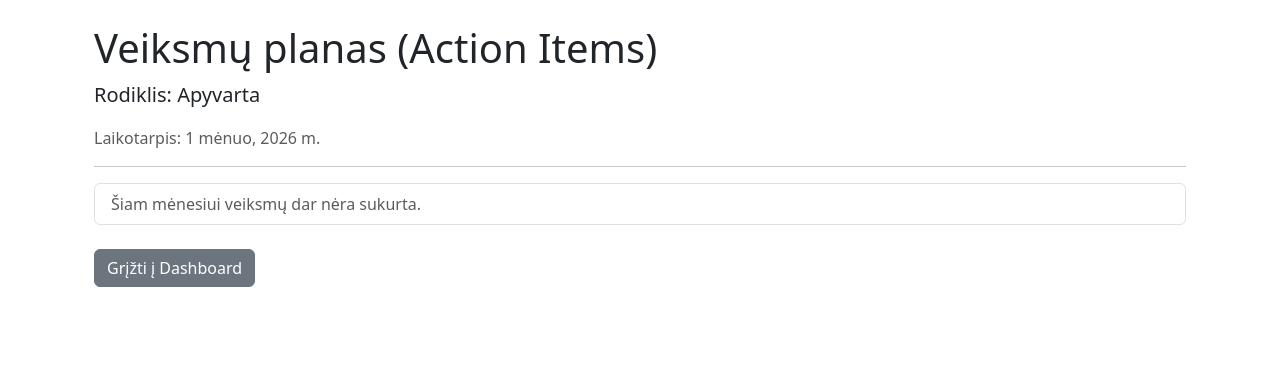
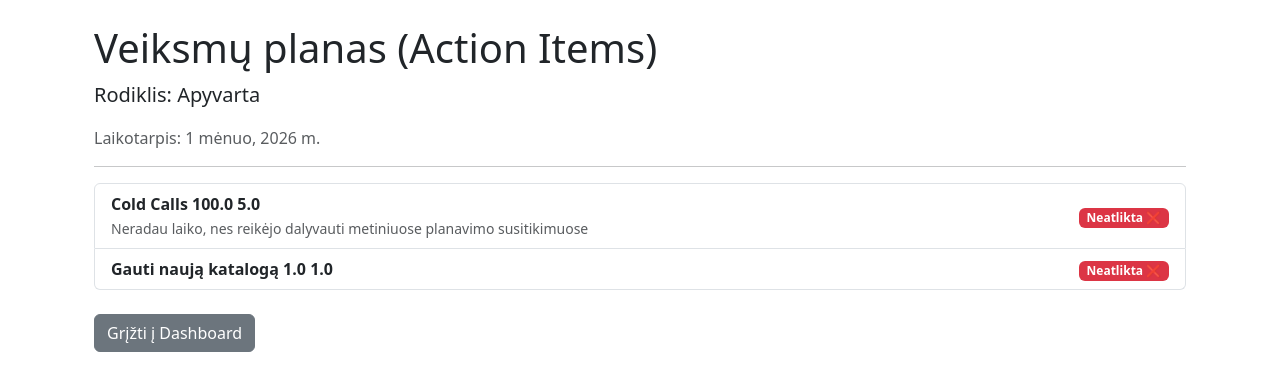
Before and after one commit to MiddleLifeCrisis/okr, a Django app: page /2026/1/1/ in a window 1280 px wide. Shown: the top 391 px of the page. Run offline with Django 5.2, Linux system fonts and the light colour scheme; data comes from the database, SQL or seed files in the repository.

Commit message:
V3 actions.html rodau planned, actual ir percentage

```diff
--- a/mysite/okr/models.py
+++ b/mysite/okr/models.py
@@ -60,6 +60,12 @@ class Action(models.Model):
     is_done= models.BooleanField(default=False)
     notes = models.TextField(null=True, blank=True, verbose_name="Komentarai / Problemos sprendimas")
 
+    @property
+    def action_achievement_percentage(self):
+        if self.planned_result and self.actual_result:
+            return (self.actual_result / self.planned_result) * 100
+        return 0
+
     def __str__(self):
         status = "✅" if self.is_done else "❌"
         return f"{status} {self.action_item} | {self.month_result}"
--- a/mysite/okr/templates/actions.html
+++ b/mysite/okr/templates/actions.html
@@ -12,7 +12,9 @@
         {% for action in actions %}
             <li class="list-group-item d-flex justify-content-between align-items-center">
                 <div>
-                    <strong>{{ action.title }}</strong>
+                    <strong>{{ action.action_item }}</strong>
+                    <strong>{{ action.planned_result }}</strong>
+                    <strong>{{ action.actual_result }}</strong>
                     {% if action.notes %}
                         <br><small class="text-muted">{{ action.notes }}</small>
                     {% endif %}
@@ -21,7 +23,7 @@
                     {% if action.is_done %}
                         <span class="badge bg-success text-white">Atlikta ✅</span>
                     {% else %}
-                        <span class="badge bg-danger text-white">Laukia ❌</span>
+                        <span class="badge bg-danger text-white">Neatlikta ❌</span>
                     {% endif %}
                 </span>
             </li>
--- a/mysite/okr/templates/dashboard.html
+++ b/mysite/okr/templates/dashboard.html
@@ -17,7 +17,7 @@
                 <i class="fa-solid {{ kr.icon_class }} card-img-top" style="font-size:48px;"></i>
                 <h2 class="card-title">{{ kr.name }}</h2>
                 {% for month_data in kr.monthresult_set.all %}
-                    {% if month_data.month == 4 %}
+                    {% if month_data.month == current_month_num %}
                         <div class="results" >
                             <h5>Mėnesio tikslas: {{ month_data.planned_result }}</h5>
                             <h5>Mėnesio faktas: {{ month_data.actual_result }}</h5>
--- a/mysite/okr/templates/index.html
+++ b/mysite/okr/templates/index.html
@@ -2,7 +2,7 @@
 {% block content %}
 
 <h1>Labas "{{ brand }}" Vadove!</h1>
-<p> Šių metų tikslas: {{ goal }}:</p>
+<p> <b>"{% now "Y" %}"metų tikslas:</b> {{ goal }}:</p>
 <ul>
     {% for obj in objectives %}
         <li><a href="{% url 'dashboard' obj.pk %}"> {{ obj.month }} einamojo mėnėsio rezultatai  </a>  </li>
--- a/mysite/okr/views.py
+++ b/mysite/okr/views.py
@@ -23,6 +23,7 @@ def dashboard(request, pk):
                                               })
 
 def action_items(request, year, month, kr_id):
+
     month_result = get_object_or_404(
         MonthResult,
         id=kr_id,
@@ -30,9 +31,7 @@ def action_items(request, year, month, kr_id):
         monthly_key_result__objective__year=year,
     )
 
-    action_items = month_result.action_set.all()
-
     return render(request, 'actions.html', {
         'month_result': month_result,
-        'action_items': action_items,
+        'actions': month_result.action_set.all()
     })
```
